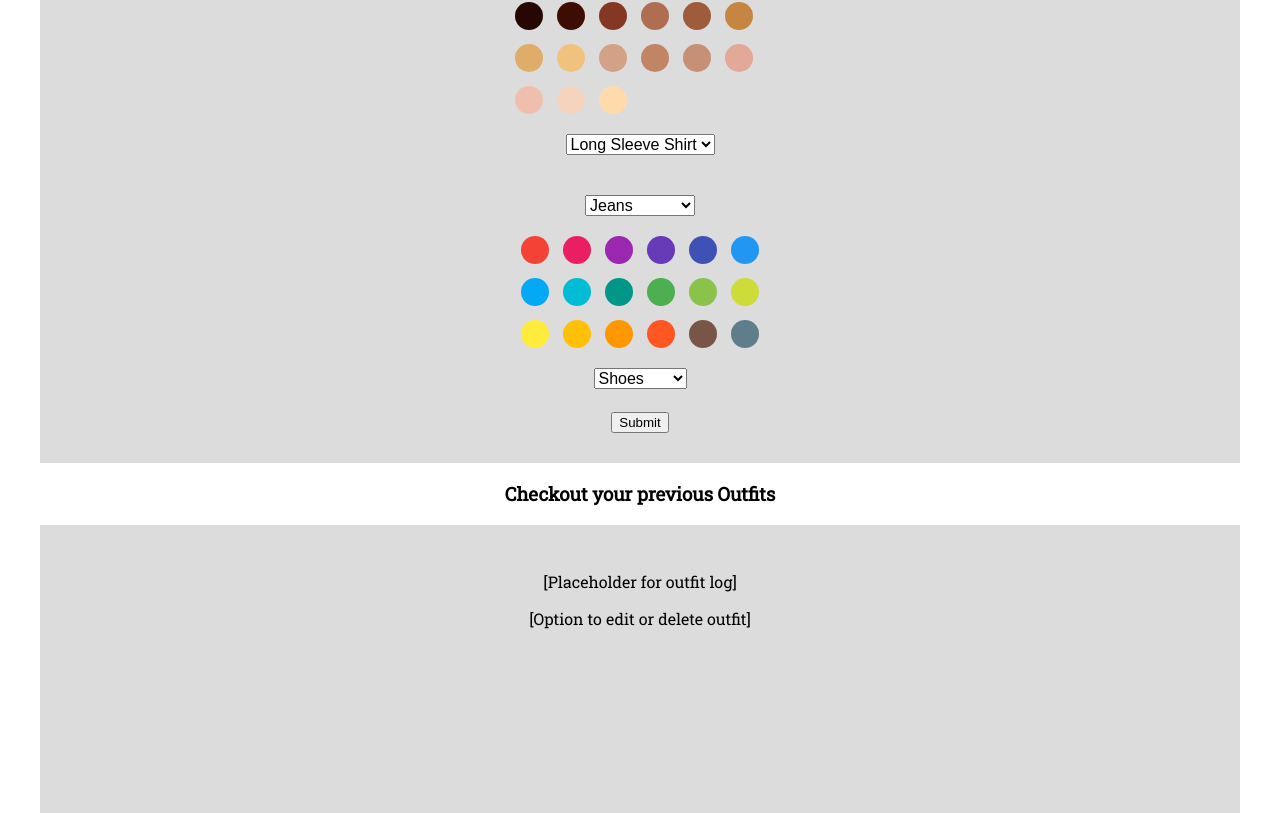
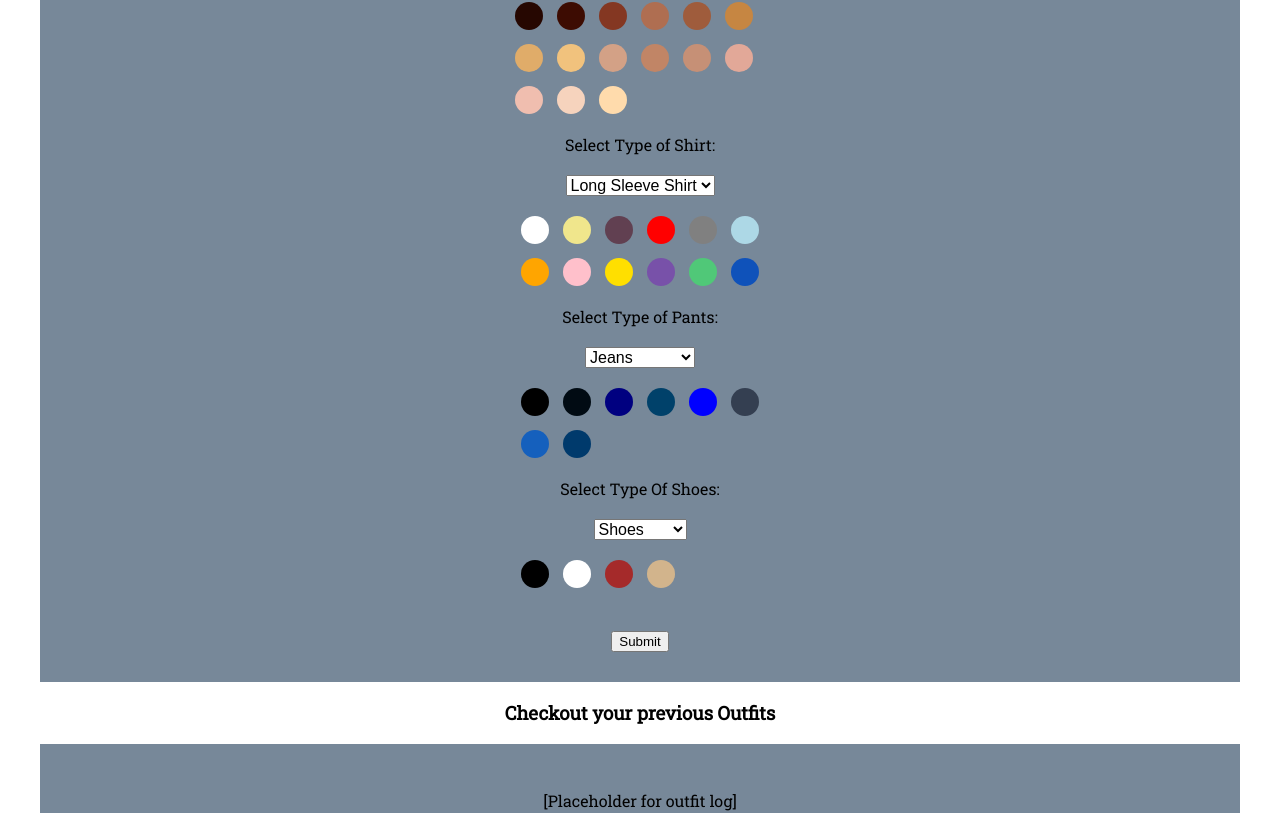
Before and after one commit to Saitama2016/hex-clothes, a React (Create React App) app: page /wardrobe in a window 1280 px wide. Shown: the part 693-1506 px from the top of the page. Built offline with nearby package versions, Linux system fonts and the light colour scheme.

Commit message:
Temporary color choices added. Need to fix Flatten Color function for each Select Color Component so the complimentary color choices can be dependent on current skintone

```diff
--- a/src/App.css
+++ b/src/App.css
@@ -78,40 +78,12 @@ section {
 }
 
 section:nth-child(even) {
-  background-color: gainsboro;
+  background-color: lightslategray;
 }
 
 .step {
   text-decoration-line: underline;
   font-weight: 600;
-}
-
-.seasons {
-  display: inline-block;
-  width: 80%;
-  margin: 0 auto;
-}
-
-.seasons::before,
-.seasons::after {
-  display: table;
-  content: '';
-}
-
-.seasons::after {
-  clear: both;
-}
-
-.col-6 {
-  float: left;
-  padding-left: 1.04166666%;
-  padding-right: 1.04166666%;
-  padding-bottom: 1.04166666%;
-  padding-top: 1.04166666%;
-}
-
-.col-6 {
-  width: 100%;
 }
 
 .lightSkintones, .darkSkintones {
--- a/src/colors.js
+++ b/src/colors.js
@@ -27,6 +27,7 @@ const COLORS = {
     "Royal Purple": "#7851A9",
     "Emerald Green": "#50C878",
     "Sapphire Blue": "#0F52BA",
+    "Brown": "#A52A2A",
     "Tan": "#D2B48C",
     "Yellow": "#FFFF00",
     "Green": "#008000",
@@ -41,7 +42,17 @@ const COLORS = {
     "Cyan": "#00FFFF",
     "Peach": "#FFDAB9",
     "Lavender": "#E6E6FA",
-    "Beige": "#F5F5DC"
+    "Beige": "#F5F5DC",
+    "Denim": "#1560bd",
+    "Ford Blue": "#343F51",
+    "Dark Imperial": "#00416A",
+    "Ateneo Blue": "#003A6C",
+    "Rich Black": "#010b13",
+    "Light Gray": "#D3D3D3",
+    "Mocha": "#A38068",
+    "Camel": "#C19A6B",
+    "Light Taupe": "#B38B6D",
+    "Charcoal": "#36454F"
 }
 
 const swatches = {
@@ -110,7 +121,57 @@ const swatches = {
             "Cream": COLORS["Cream"],
             "Navy Blue": COLORS["Navy Blue"],
             "Olive Green": COLORS["Olive Green"]
+        }
+    },
+    pantsColors: {
+        jeansShades: {
+            "Black": COLORS["Black"],
+            "Rich Black": COLORS["Rich Black"],
+            "Navy Blue": COLORS["Navy Blue"],
+            "Dark Imperial": COLORS["Dark Imperial"],
+            "Blue": COLORS["Blue"],
+            "Ford Blue": COLORS["Ford Blue"],
+            "Denim": COLORS["Denim"],
+            "Ateneo Blue": COLORS["Ateneo Blue"]
         },
+        khakisShades: {
+            "Khaki": COLORS["Khaki"],
+            "Tan": COLORS["Tan"],
+            "Brown": COLORS["Brown"],
+            "Beige": COLORS["Beige"],
+            "Cream": COLORS["Cream"],
+            "Camel": COLORS["Camel"],
+            "Light Taupe": COLORS["Light Taupe"],
+            "Olive Green": COLORS["Olive Green"],
+            "Light Gray": COLORS["Light Gray"],
+            "Charcoal": COLORS["Charcoal"]
+        },
+        chinosShades: {
+            "Black": COLORS["Black"],
+            "Light Gray": COLORS["Light Gray"],
+            "Navy Blue": COLORS["Navy Blue"],
+            "Blue": COLORS["Blue"],
+            "Light Blue": COLORS["Light Blue"],
+            "Tan": COLORS["Tan"],
+            "Cream": COLORS["Cream"],
+            "Beige": COLORS["Beige"],
+            "Peach": COLORS["Peach"],
+            "Crimson": COLORS["Crimson"]
+        },
+        dressPantsShades: {
+            "Black": COLORS["Black"],
+            "Navy Blue": COLORS["Navy Blue"],
+            "Gray": COLORS["Gray"],
+            "Light Gray": COLORS["Light Gray"]
+        }
+    },
+    shoeColors: {
+        bootShades: {
+            "Black": COLORS["Black"],
+            "White": COLORS["White"],
+            "Brown": COLORS["Brown"],
+            "Tan": COLORS["Tan"]
+        }
     }
 }
 
--- a/src/landingPage/about.js
+++ b/src/landingPage/about.js
@@ -6,7 +6,7 @@ export function About() {
             <h3 className="App-intro">How to use HexClothes!</h3>
             <section>
                 <div className="step">
-                  <p>Step 1: Select your Skintone for your Avatar</p>
+                  <p>Step 1: Select the Skintone for your Model</p>
                   <img className="lightSkintones" src="https://htmlcolorcodes.com/assets/images/color-picker/html-color-codes-color-tints-eb0738d4.svg" alt="light skintones" />
                   <br></br>
                   <img className="darkSkintones" src="https://htmlcolorcodes.com/assets/images/color-picker/html-color-codes-color-shades-9d0efa0b.svg" alt="dark skintones" />
@@ -20,7 +20,7 @@ export function About() {
             </section>
             <section>
                 <div className="step">
-                  <p>Step 3: Select Color of Your Clothes!</p>
+                  <p>Step 3: Choose From Our Recommended Colors!</p>
                   <img className="colorWheel" src="https://www.sessions.edu/wp-content/themes/divi-child/color-calculator/wheel-3-rgb.png" alt="Color Wheel" />
                 </div>
             </section>
--- a/src/wardrobe/outfitFormComps/pickClothes.js
+++ b/src/wardrobe/outfitFormComps/pickClothes.js
@@ -1,7 +1,11 @@
 import React from 'react';
-import { CirclePicker } from 'react-color';
-import SelectColorShirt from './selectShirtColor';
 import {connect} from 'react-redux';
+import SelectShirtType from './selectShirtType';
+import SelectShirtColor from './selectShirtColor';
+import SelectPantsType from './selectPantsType';
+import SelectPantsColor from './selectPantsColor';
+import SelectShoesType from './selectShoesType';
+import SelectShoesColor from './selectShoesColor';
 
 const ClothesPicker = () => {
         const center = {
@@ -12,42 +16,29 @@ const ClothesPicker = () => {
             justifyContent: "center",
             touchAction: "none"
         }
-
         return (
             <div className="clothingOptions">
-                <select>
-                    <option value="long-sleeve-shirt">Long Sleeve Shirt</option>
-                    <option value="t-shirt">T-shirt</option>
-                    <option value="tank-top">Tank Top</option>
-                </select>
+                <SelectShirtType />
                 {/* Customize colors for Skintones and reset color when Skintone changes */}
                 <div style = { center }>
                 {/* Colors will be based on skin tone */}
-                {/* <SelectColorShirt
-                /> */}
+                <SelectShirtColor
+                />
                 </div>
             {/* Include Pants Components */}
-
-                <select value="jeans">
-                    <option value="jeans">Jeans</option>
-                    <option value="chinos">Chinos</option>
-                    <option value="khakis">Khakis</option>
-                    <option value="dress-pants">Dress Pants</option>
-                </select>
+                <SelectPantsType />
 
                 <div style = { center }>
-                <CirclePicker
-                />
+                <SelectPantsColor />
                 </div>
                 {/* Include Shoes Component */}
+                <SelectShoesType />
 
-                <select value="shoes">
-                    <option value="shoes">Shoes</option>
-                    <option value="no-shoes">No Shoes</option>
-                </select>
+                <div style = { center }>
+                <SelectShoesColor />
+                </div>
             </div>
         );
 }
 
-
 export default connect()(ClothesPicker);
--- a/src/wardrobe/outfitFormComps/selectPantsColor.js
+++ b/src/wardrobe/outfitFormComps/selectPantsColor.js
@@ -1,19 +1,24 @@
-// import React from 'react';
-// import { connect } from 'react-redux';
-// import Circles from 'react-color';
+import React from 'react';
+import { connect } from 'react-redux';
+import { CirclePicker } from 'react-color';
+import swatches from '../../colors';
 
-// const selectColorPants = (props) => {
+const flattenPantsColors = (groups) => {
+    let arr = Object.keys(groups).map((group) =>
+        Object.values(groups[group])
+    )
 
-// }
+    return arr[0]
+}
 
-// const ColorPants = () => {
-//     return (
-//         <div>
-//             <Circles
-//                 onChange={selectColorPants}
-//             />
-//         </div>
-//     )
-// }
+const SelectPantsColor = () => {
+    return (
+        <div>
+            <CirclePicker
+                colors={flattenPantsColors(swatches.pantsColors)}
+            />
+        </div>
+    )
+}
 
-// export default
+export default connect()(SelectPantsColor)
--- a/src/wardrobe/outfitFormComps/selectPantsType.js
+++ b/src/wardrobe/outfitFormComps/selectPantsType.js
@@ -1 +1,18 @@
 import React from 'react'
+import {connect} from 'react-redux';
+
+const SelectPantsType = () => {
+    return (
+        <div>
+            <label>Select Type of Pants:</label>
+            <select value="jeans">
+                <option value="jeans">Jeans</option>
+                <option value="chinos">Chinos</option>
+                <option value="khakis">Khakis</option>
+                <option value="dress-pants">Dress Pants</option>
+            </select>
+        </div>
+    )
+}
+
+export default connect()(SelectPantsType);
--- a/src/wardrobe/outfitFormComps/selectShirtColor.js
+++ b/src/wardrobe/outfitFormComps/selectShirtColor.js
@@ -1,18 +1,23 @@
 import React from 'react';
 import {connect} from 'react-redux';
+import { CirclePicker } from 'react-color';
+import swatches from '../../colors';
 
-export function SelectColorShirt(props) {
+const flattenShirtColors = (groups) => {
+    let arr = Object.keys(groups).map((group) =>
+        Object.values(groups[group])
+    )
+
+    return arr[0]
+}
+
+const SelectShirtColor = (props) => {
 
         return (
             <div>
-                <select value={props.colorClothes}>
-                    <option value="white">Select Color Shirt</option>
-                    <option value="blue">Blue</option>
-                    <option value="red">Red</option>
-                    <option value="gold">Gold</option>
-                    <option value="purple">Purple</option>
-                    <option value="green">Green</option>
-                </select>
+                <CirclePicker
+                colors={flattenShirtColors(swatches.shirtColors)}
+                />
             </div>
         );
 }
@@ -21,4 +26,4 @@ const mapStateToProps = state => ({
     colorClothes: state.colorClothes
 })
 
-export default connect(mapStateToProps)(SelectColorShirt);
+export default connect(mapStateToProps)(SelectShirtColor);
--- a/src/wardrobe/outfitFormComps/selectShirtType.js
+++ b/src/wardrobe/outfitFormComps/selectShirtType.js
@@ -1 +1,17 @@
 import React from 'react'
+import {connect} from 'react-redux';
+
+const SelectShirtType = () => {
+    return (
+        <div>
+            <label>Select Type of Shirt:</label>
+            <select>
+                <option value="long-sleeve-shirt">Long Sleeve Shirt</option>
+                <option value="t-shirt">T-shirt</option>
+                <option value="tank-top">Tank Top</option>
+            </select>
+        </div>
+    )
+}
+
+export default connect()(SelectShirtType);
--- a/src/wardrobe/outfitFormComps/selectShoesColor.js
+++ b/src/wardrobe/outfitFormComps/selectShoesColor.js
@@ -1 +1,22 @@
-import React from 'react'
+import React from 'react';
+import {connect} from 'react-redux';
+import { CirclePicker } from 'react-color';
+import swatches from '../../colors';
+
+const flattenShoeColors = (groups) => {
+    let arr = Object.keys(groups).map((group) =>
+        Object.values(groups[group])
+    )
+
+    return arr[0];
+}
+
+const SelectShoesColor = () => {
+    return (
+        <CirclePicker
+            colors={flattenShoeColors(swatches.shoeColors)}
+        />
+    )
+}
+
+export default connect()(SelectShoesColor);
--- a/src/wardrobe/outfitFormComps/selectShoesType.js
+++ b/src/wardrobe/outfitFormComps/selectShoesType.js
@@ -1 +1,16 @@
 import React from 'react'
+import {connect} from 'react-redux';
+
+const SelectShoesType = () => {
+    return (
+        <div>
+            <label>Select Type Of Shoes:</label>
+            <select value="shoes">
+                <option value="shoes">Shoes</option>
+                <option value="no-shoes">No Shoes</option>
+            </select>
+        </div>
+    )
+}
+
+export default connect()(SelectShoesType);
```
